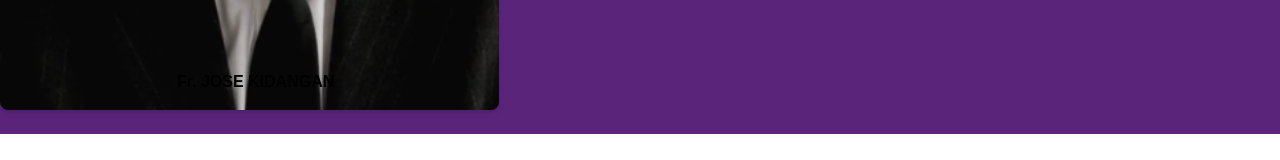
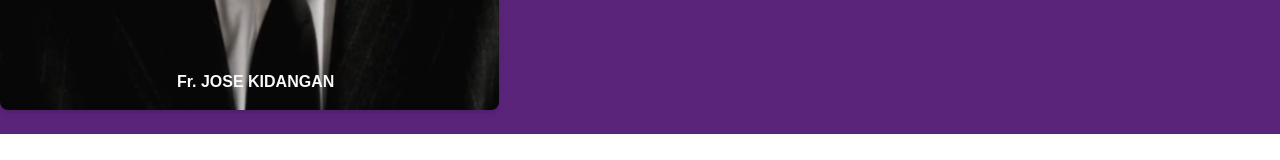
Before and after one commit to mithunmohandas2/LordsAcademy, a React (Vite) app: page / in a window 1280 px wide. Shown: the part 1823-1983 px from the top of the page. Built offline with nearby package versions, Linux system fonts and the light colour scheme; a web font is replaced by a local one.

Commit message:
Name text color change

```diff
--- a/src/components/HomePage/MainIntro.tsx
+++ b/src/components/HomePage/MainIntro.tsx
@@ -136,7 +136,7 @@ function MainInro() {
 
                         <div className="sm:w-2/3 flex flex-col mb-8 sm:mb-0">
                             <img className="object-contain w-full rounded-lg shadow-md mx-auto" src={principal} alt="principal" />
-                            <p className="relative -mt-10 ms-3 text-center font-bold">Fr. JOSE KIDANGAN</p>
+                            <p className="relative -mt-10 ms-3 text-center font-bold text-gray-50">Fr. JOSE KIDANGAN</p>
                         </div>
 
                         <div className="sm:w-full flex">
```
